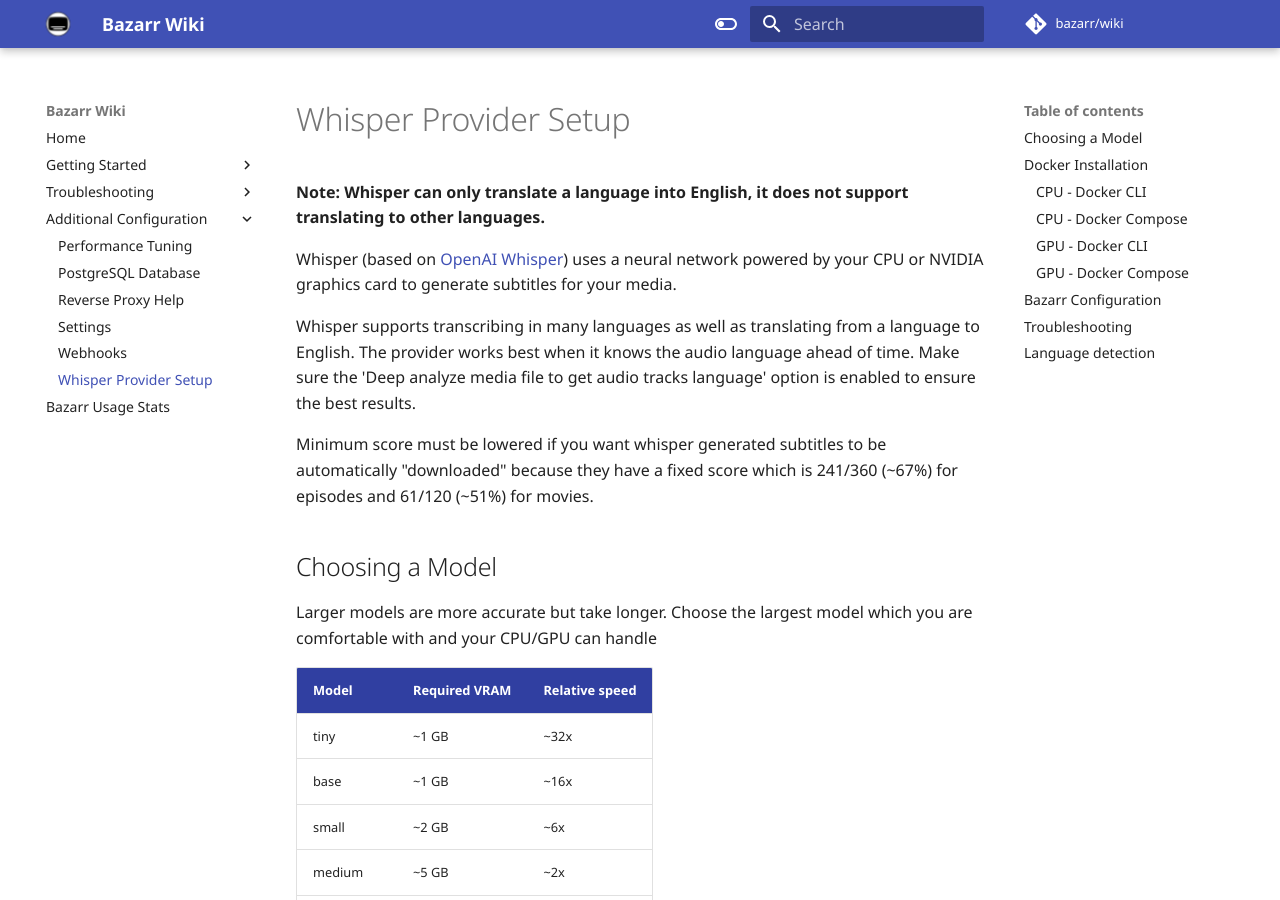
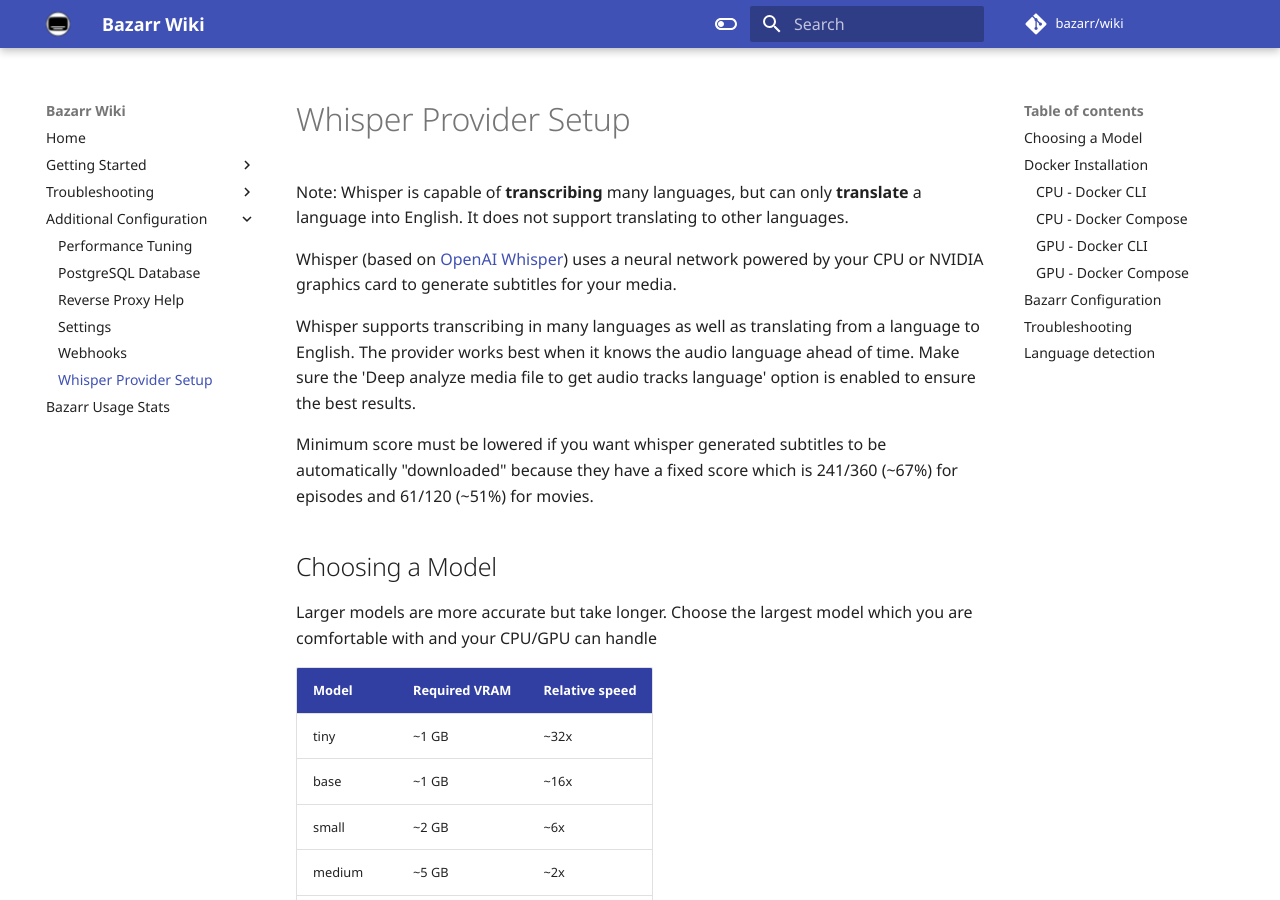
Before and after one commit to bazarr/wiki, an MkDocs documentation site: the page built from docs/Additional-Configuration/Whisper-Provider.md, in a window 1280 px wide and 900 px high. Built offline with MkDocs 1.6.1 and Material for MkDocs 9.7.7, drawn with Linux system fonts in a browser that asks for light colours; some web fonts are replaced; comment, search, counter and statistics services are not loaded.

Commit message:
Update Whisper-Provider.md

```diff
--- a/docs/Additional-Configuration/Whisper-Provider.md
+++ b/docs/Additional-Configuration/Whisper-Provider.md
@@ -1,6 +1,6 @@
 # Whisper Provider Setup
 
-**Note: Whisper can only translate a language into English, it does not support translating to other languages.**
+Note: Whisper is capable of **transcribing** many languages, but can only **translate** a language into English. It does not support translating to other languages.
 
 Whisper (based on [OpenAI Whisper](https://github.com/openai/whisper)) uses a neural network powered by your CPU or NVIDIA graphics card to generate subtitles for your media.
 
```
